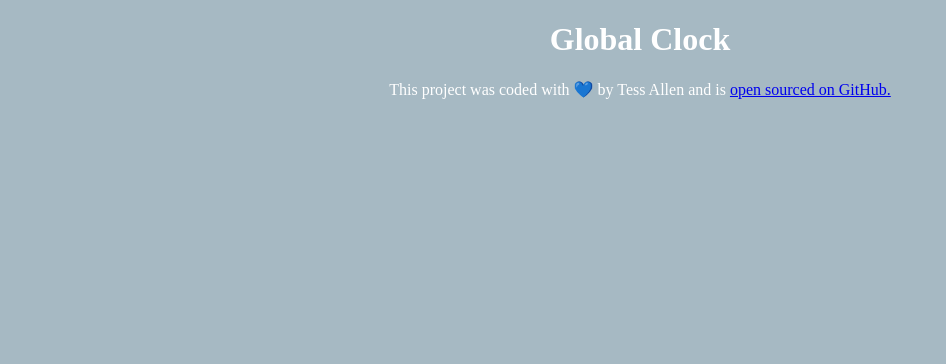
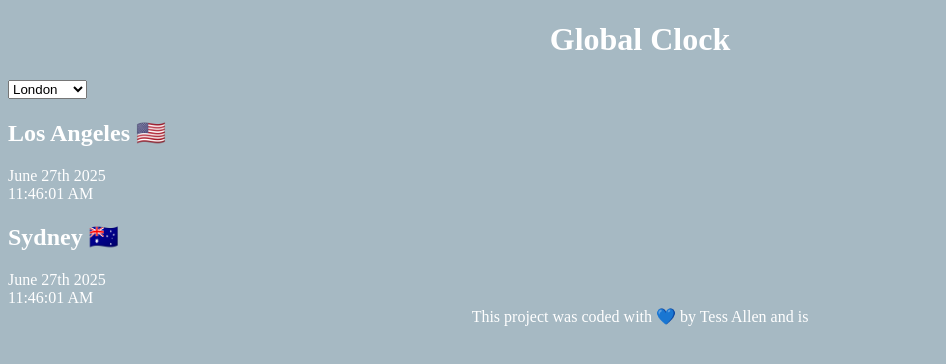
Before and after one commit to minervashia/global-clock-project, a plain HTML site: page index.html in a window 1280 px wide. Shown: the whole page, without its empty margins (0-946 px from the left). Drawn offline with nearby package versions, Linux system fonts and the light colour scheme; a script that the page names is missing.

Commit message:
Add files via upload

```diff
--- a/index.html
+++ b/index.html
@@ -10,14 +10,36 @@
     <title>Global Clock -Tess Allen</title>
   </head>
   <body>
+    <div class="container">
     <h1>Global Clock</h1>
 
-    <footer>
+    <select>
+        <option Value="">London</option>
+        <option Value="">New York</option>
+        <option Value="">Auckland</option>
+        <option Value="">Tokyo</option>
+         </select>
+
+         <div class="city" >
+          <h2>Los Angeles 🇺🇸</h2>
+          <div class="date">June 27th 2025</div>
+          <div class="time">11:46:01 AM</div>
+         </div>
+
+         <div class="city" >
+            <h2>Sydney 🇦🇺 </h2>
+            <div class="date">June 27th 2025</div>
+            <div class="time">11:46:01 AM</div>
+           </div>
+
+
+        </div>
+<footer>
       This project was coded with 💙 by Tess Allen and is
       <a
         href="https://github.com/minervashia/global-clock-project"
         target="_blank"
-      >
+
         open sourced on GitHub.</a
       >
     </footer>
--- a/javascript/index.js
+++ /dev/null
@@ -1 +0,0 @@
-alert("hello!");
```
